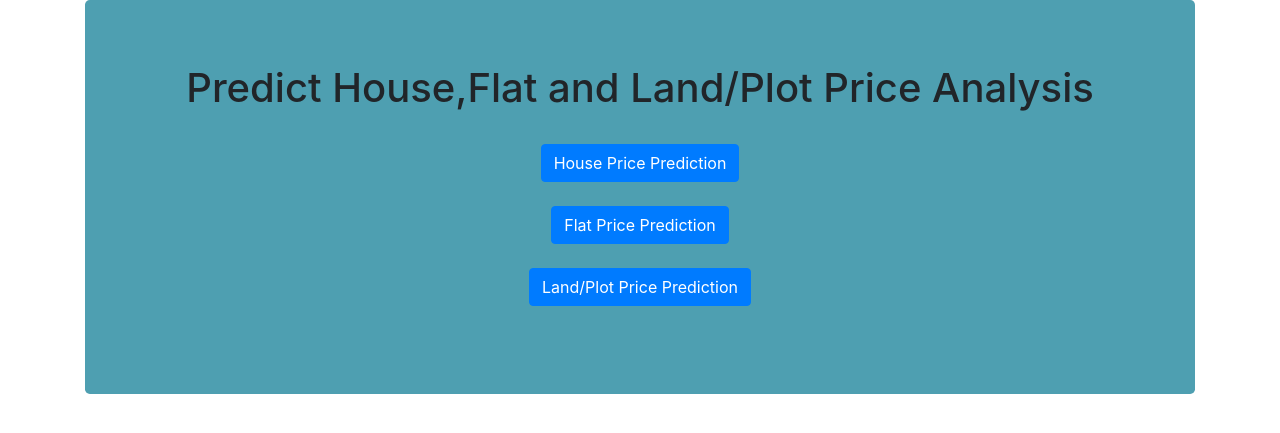
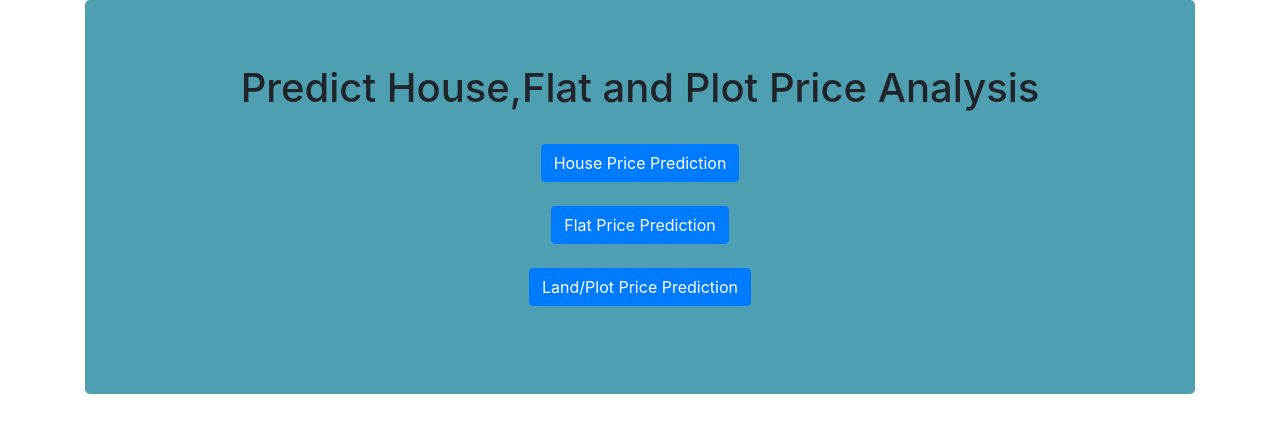
Before and after one commit to shravankumargottala/Hyderabad_House_Price_Prediction, a Flask app: page / in a window 1280 px wide. Shown: the top 433 px of the page. Run offline with Flask 2, Linux system fonts and the light colour scheme; some libraries are stand-ins or nearby versions.

Commit message:
Update Main_Menu.html

```diff
--- a/templates/Main_Menu.html
+++ b/templates/Main_Menu.html
@@ -17,7 +17,7 @@
 
  <div class="container">
    <div class="jumbotron" style="background-color: #4e9fb1;">
-        <center><h1>Predict House,Flat and Land/Plot Price Analysis</h1>
+        <center><h1>Predict House,Flat and Plot Price Analysis</h1>
 		<br>
      <!-- Main Input For Receiving Query to our ML -->
     <form action="{{ url_for('house')}}"method="post">
```
